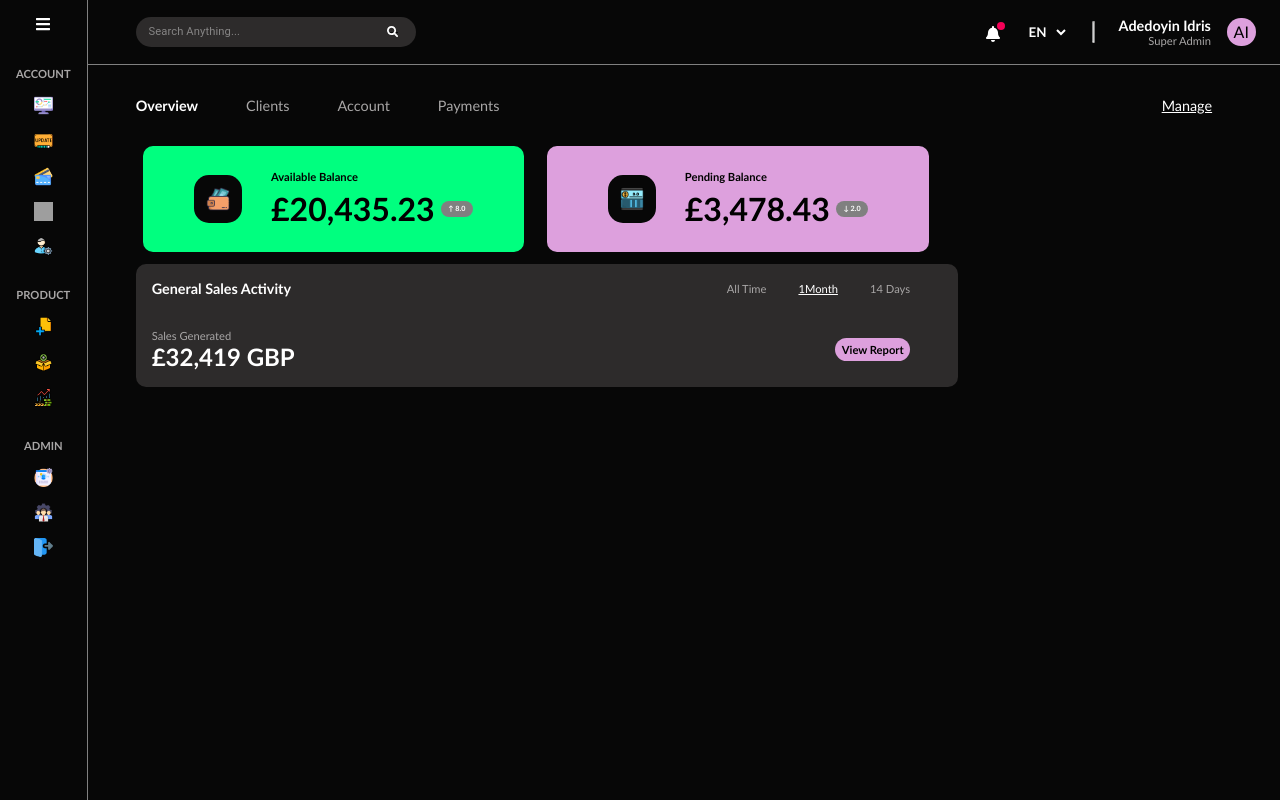
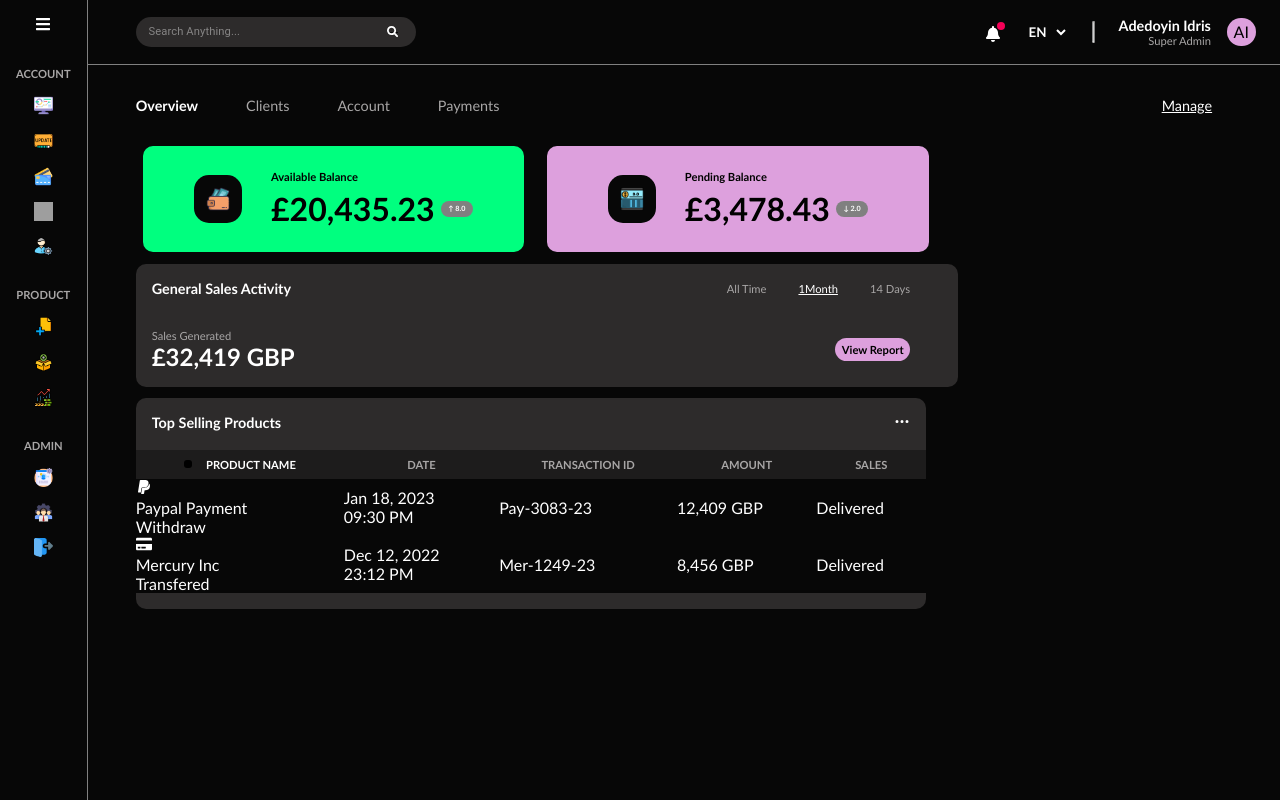
Before and after one commit to DevAdedoyin/monify, a React (Create React App) app: page / in a window 1280 px wide. Shown: the top 800 px of the page. Built offline with nearby package versions, Linux system fonts and the light colour scheme; grey boxes are pictures that could not be loaded.

Commit message:
Top Selling Product Header

```diff
--- a/src/components/OverviewTabContent/LeftHandSide/LeftHandSide.tsx
+++ b/src/components/OverviewTabContent/LeftHandSide/LeftHandSide.tsx
@@ -2,6 +2,7 @@ import React from "react";
 import Balance from "./Balance/Balance";
 import SalesActivity from "./SalesActivity/SalesActivity";
 import lhsStyle from "./LeftHandSide.module.css";
+import TopSellingProducts from "./TopSellingProducts/TopSellingProducts";
 
 type Props = {};
 
@@ -10,6 +11,7 @@ const LeftHandSide = (props: Props) => {
     <div className={lhsStyle.lhsContainer}>
       <Balance />
       <SalesActivity />
+      <TopSellingProducts />
     </div>
   );
 };
--- a/src/components/OverviewTabContent/LeftHandSide/SalesActivity/SalesActivity.module.css
+++ b/src/components/OverviewTabContent/LeftHandSide/SalesActivity/SalesActivity.module.css
@@ -4,4 +4,5 @@
     margin-left: 3rem;
     border-radius: 10px;
     padding: 1rem;
+    margin-bottom: 0.7rem;
 }
--- /dev/null
+++ b/src/components/OverviewTabContent/LeftHandSide/TopSellingProducts/TopSellingProductTable.module.css
@@ -0,0 +1,58 @@
+.tableHeaderContainer {
+    background-color: transparent;
+}
+
+table {
+    width: 100%;
+    background-color: transparent;
+    border-collapse: collapse;
+}
+
+.tableHeader {
+    background-color: transparent;
+}
+
+.tr {
+    background-color: transparent;
+}
+
+td {
+    background-color: transparent;
+}
+
+
+.tableHeaderRow {
+    background-color: rgb(29, 28, 28);
+}
+
+th {
+    background-color: transparent   ;
+    margin-left: 0px;
+    margin-right: 0px;
+    font-size: var(--small-font);
+    color: var(--grey-font);
+    padding: 0.5rem;
+}
+
+.headerPos1 {
+    display: flex;
+    background-color: transparent;
+    justify-content: center;
+    align-items: center;
+}
+
+.prdName {
+    background-color: transparent;
+    margin-left: 0.9rem;
+}
+
+.checkInput {
+    height: 0.5rem;
+    width: 0.5rem;
+    background-color: black;
+    border: var(--grey-font);
+    border-radius: 3px;
+    display: flex;
+    align-items: center;
+    justify-content: center;
+}
--- /dev/null
+++ b/src/components/OverviewTabContent/LeftHandSide/TopSellingProducts/TopSellingProductTable.tsx
@@ -0,0 +1,79 @@
+import React from "react";
+import tspTable from "./TopSellingProductTable.module.css";
+import { FaPaypal, FaCreditCard } from "react-icons/fa";
+
+type Props = {};
+
+const TopSellingProductTable = (props: Props) => {
+  const tableData = {
+    headerTitle: ["PRODUCT NAME", "DATE", "TRANSACTION ID", "AMOUNT", "SALES"],
+    tableItem: [
+      {
+        icon: FaPaypal,
+        paymentTitle: "Paypal Payment",
+        transactionType: "Withdraw",
+        date: "Jan 18, 2023",
+        time: "09:30 PM",
+        transactionId: "Pay-3083-23",
+        amount: "12,409 GBP",
+        sales: "Delivered",
+      },
+      {
+        icon: FaCreditCard,
+        paymentTitle: "Mercury Inc",
+        transactionType: "Transfered",
+        date: "Dec 12, 2022",
+        time: "23:12 PM",
+        transactionId: "Mer-1249-23",
+        amount: "8,456 GBP",
+        sales: "Delivered",
+      },
+    ],
+  };
+  return (
+    <div className={tspTable.tableHeaderContainer}>
+      <table>
+        <tr className={tspTable.tableHeaderRow}>
+          {tableData.headerTitle.map((data, index) => {
+            return (
+              <th className={tspTable.tableHeader} key={index}>
+                {index === 0 ? (
+                  <div className={tspTable.headerPos1}>
+                    <div className={tspTable.checkInput}></div>
+                    <p className={tspTable.prdName}>{data}</p>
+                  </div>
+                ) : (
+                  data
+                )}
+              </th>
+            );
+          })}
+        </tr>
+        {tableData.tableItem.map((data, index) => {
+          return (
+            <tr key={index}>
+              <td>
+                <div>
+                  <data.icon />
+                  <p>{data.paymentTitle}</p>
+                  <p>{data.transactionType}</p>
+                </div>
+              </td>
+              <td>
+                <div>
+                  <p>{data.date}</p>
+                  <p>{data.time}</p>
+                </div>
+              </td>
+              <td>{data.transactionId}</td>
+              <td>{data.amount}</td>
+              <td>{data.sales}</td>
+            </tr>
+          );
+        })}
+      </table>
+    </div>
+  );
+};
+
+export default TopSellingProductTable;
--- /dev/null
+++ b/src/components/OverviewTabContent/LeftHandSide/TopSellingProducts/TopSellingProducts.module.css
@@ -0,0 +1,23 @@
+.tspContainer {
+    width: 95%;
+    background-color: var(--grey);
+    margin-left: 3rem;
+    border-radius: 10px;
+    padding: 1rem 0rem;
+    margin-bottom: 0.7rem;
+}
+
+.tspHeaderContainer {
+    display: flex;
+    background-color: transparent;
+    justify-content: space-between;
+    margin-bottom: 1.2rem;
+    margin-left: 1rem;
+    margin-right: 1rem;
+}
+
+.tspTitle {
+    background-color: transparent;
+    font-size: var(--medium-font);
+    font-weight: bold;
+}
--- /dev/null
+++ b/src/components/OverviewTabContent/LeftHandSide/TopSellingProducts/TopSellingProducts.tsx
@@ -0,0 +1,22 @@
+import React from "react";
+import tspStyle from "./TopSellingProducts.module.css";
+import { GoKebabHorizontal } from "react-icons/go";
+import TopSellingProductTable from "./TopSellingProductTable";
+
+type Props = {};
+
+const TopSellingProducts = (props: Props) => {
+  return (
+    <div className={tspStyle.tspContainer}>
+      <div className={tspStyle.tspHeaderContainer}>
+        <p className={tspStyle.tspTitle}>Top Selling Products</p>
+        <GoKebabHorizontal
+          style={{ color: "white", backgroundColor: "transparent" }}
+        />
+      </div>
+      <TopSellingProductTable />
+    </div>
+  );
+};
+
+export default TopSellingProducts;
```
